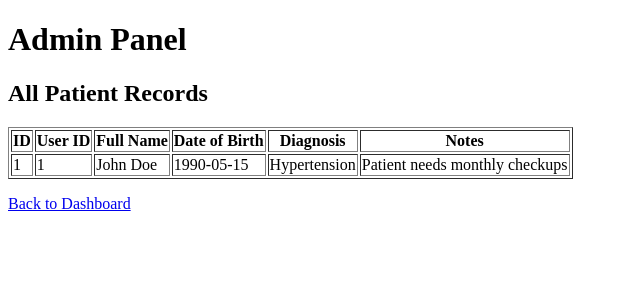
After one commit to elandrews597/patient-portal, a Flask app: page /admin in a window 1280 px wide. The commit adds this page. Shown: the top 300 px of the page, without its empty margins (0-640 px from the left). Run offline with Flask 3, Linux system fonts and the light colour scheme; a user stored in the database is signed in; data comes from the database, SQL or seed files in the repository; both versions use the stored data as it was after the commit.

Commit message:
added search, record entry, and admin

```diff
--- a/app.py
+++ b/app.py
@@ -48,5 +48,44 @@ def logout():
     session.clear()
     return redirect(url_for("index"))
 
+@app.route("/record", methods=["GET", "POST"])
+def record():
+    if "user_id" not in session:
+        return redirect(url_for("login"))
+    if request.method == "POST":
+        full_name = request.form["full_name"]
+        date_of_birth = request.form["date_of_birth"]
+        diagnosis = request.form["diagnosis"]
+        notes = request.form["notes"]
+        conn = database.get_db()
+        conn.execute("INSERT INTO patients (user_id, full_name, date_of_birth, diagnosis, notes) VALUES (" + str(session["user_id"]) + ", '" + full_name + "', '" + date_of_birth + "', '" + diagnosis + "', '" + notes + "')")
+        conn.commit()
+        conn.close()
+        return render_template("record.html", success="Record added successfully!")
+    return render_template("record.html")
+
+@app.route("/admin")
+def admin():
+    if "user_id" not in session:
+        return redirect(url_for("login"))
+    if session["role"] != "admin":
+        return redirect(url_for("dashboard"))
+    conn = database.get_db()
+    records = conn.execute("SELECT * FROM patients").fetchall()
+    conn.close()
+    return render_template("admin.html", records=records)
+
+@app.route("/search", methods=["GET", "POST"])
+def search():
+    if "user_id" not in session:
+        return redirect(url_for("login"))
+    results = []
+    if request.method == "POST":
+        query = request.form["query"]
+        conn = database.get_db()
+        results = conn.execute("SELECT * FROM patients WHERE full_name LIKE '%" + query + "%'").fetchall()
+        conn.close()
+    return render_template("search.html", results=results)
+
 if __name__ == "__main__":
     app.run(debug=True, host="0.0.0.0", port=5000)
--- /dev/null
+++ b/templates/admin.html
@@ -0,0 +1,33 @@
+<!DOCTYPE html>
+<html>
+<head><title>Admin Panel</title></head>
+<body>
+    <h1>Admin Panel</h1>
+    <h2>All Patient Records</h2>
+    {% if records %}
+        <table border="1">
+            <tr>
+                <th>ID</th>
+                <th>User ID</th>
+                <th>Full Name</th>
+                <th>Date of Birth</th>
+                <th>Diagnosis</th>
+                <th>Notes</th>
+            </tr>
+            {% for record in records %}
+            <tr>
+                <td>{{ record["id"] }}</td>
+                <td>{{ record["user_id"] }}</td>
+                <td>{{ record["full_name"] }}</td>
+                <td>{{ record["date_of_birth"] }}</td>
+                <td>{{ record["diagnosis"] }}</td>
+                <td>{{ record["notes"] }}</td>
+            </tr>
+            {% endfor %}
+        </table>
+    {% else %}
+        <p>No records found.</p>
+    {% endif %}
+    <p><a href="/dashboard">Back to Dashboard</a></p>
+</body>
+</html>
--- a/templates/dashboard.html
+++ b/templates/dashboard.html
@@ -4,6 +4,8 @@
 <body>
     <h1>Welcome, {{ username }}!</h1>
     <p>Your role is: {{ role }}</p>
+    <p><a href="/record">Add Patient Record</a></p>
+    <p><a href="/search">Search Records</a></p>
     {% if role == "admin" %}
         <p><a href="/admin">Go to Admin Panel</a></p>
     {% endif %}
```
Also changed, not shown: templates/record.html (added, +25 -0 lines), templates/search.html (added, +29 -0 lines), portal.db.
